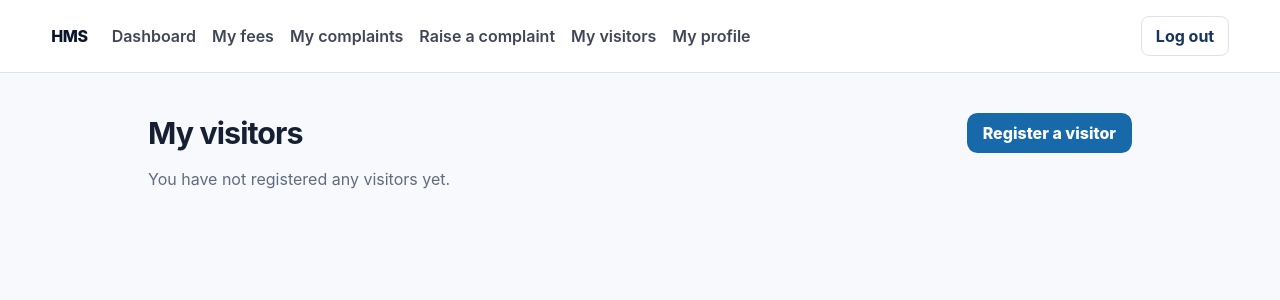
After one commit to PES-Software-Engineering-Mini-Project/Hostel-Management-System, a Django app: page /visitors/ in a window 1280 px wide. The commit adds this page. Shown: the top 300 px of the page. Run offline with Django 5.2, Linux system fonts and the light colour scheme; the visitor is signed in with stand-in values (Sample User, id 1); data that the repository does not hold is empty.

Commit message:
[SCRUM-12] Add visitor logging with entry/exit management (#5)
Students register visitors (name, contact, purpose) once they hold a room
(FR-7.5); the host and entry time come from the server, never the form
(FR-7.2, NFR-3). Admins see the visitor log, filter visitors still on the
premises (FR-7.4) and record checkout with a server-side exit time (FR-7.3).

```diff
--- a/config/urls.py
+++ b/config/urls.py
@@ -10,5 +10,6 @@ urlpatterns = [
     path("fees/", include("fees.urls")),
     path("rooms/", include("rooms.urls")),
     path("complaints/", include("complaints.urls")),
+    path("visitors/", include("visitors.urls")),
     path("reports/", include("reports.urls")),
 ]
--- a/templates/accounts/area.html
+++ b/templates/accounts/area.html
@@ -31,11 +31,14 @@
       <p><a href="{% url 'fees:fee-list' %}">Manage fees</a></p>
       <p><a href="{% url 'student-list' %}">Student records</a></p>
       <p><a href="{% url 'complaints:complaint-list' %}">Manage complaints</a></p>
+      <p><a href="{% url 'visitors:visitor-list' %}">Visitor log</a></p>
     {% else %}
       <p><a href="{% url 'fees:my-fees' %}">View my fees</a></p>
       <p><a href="{% url 'profile-edit' %}">My profile</a></p>
       <p><a href="{% url 'complaints:raise' %}">Raise a complaint</a></p>
       <p><a href="{% url 'complaints:my-complaints' %}">My complaints</a></p>
+      <p><a href="{% url 'visitors:register' %}">Register a visitor</a></p>
+      <p><a href="{% url 'visitors:my-visitors' %}">My visitors</a></p>
     {% endif %}
   </section>
 </main>
--- a/templates/base.html
+++ b/templates/base.html
@@ -19,6 +19,7 @@
             <a href="{% url 'rooms:allocation-list' %}">Allocations</a>
             <a href="{% url 'fees:fee-list' %}">Fees</a>
             <a href="{% url 'complaints:complaint-list' %}">Complaints</a>
+            <a href="{% url 'visitors:visitor-list' %}">Visitors</a>
             <a href="{% url 'student-list' %}">Students</a>
             <a href="{% url 'reports:index' %}">Reports</a>
           {% else %}
@@ -26,6 +27,7 @@
             <a href="{% url 'fees:my-fees' %}">My fees</a>
             <a href="{% url 'complaints:my-complaints' %}">My complaints</a>
             <a href="{% url 'complaints:raise' %}">Raise a complaint</a>
+            <a href="{% url 'visitors:my-visitors' %}">My visitors</a>
             <a href="{% url 'profile-edit' %}">My profile</a>
           {% endif %}
         </nav>
--- /dev/null
+++ b/visitors/static/visitors/css/visitors.css
@@ -0,0 +1,45 @@
+.visitor-page { margin: 2.5rem auto; max-width: 64rem; padding: 0 1.25rem; }
+.visitor-page-narrow { max-width: 36rem; }
+.visitor-page h1 { font-size: 1.9rem; letter-spacing: -.03em; margin: 0 0 1.25rem; }
+.visitor-heading { align-items: center; display: flex; flex-wrap: wrap; gap: 1rem; justify-content: space-between; margin-bottom: 1rem; }
+.visitor-heading h1 { margin: 0; }
+.visitor-back { color: var(--blue-600); display: inline-block; font-weight: 700; margin-bottom: 1rem; text-decoration: none; }
+.visitor-link { background: var(--blue-600); border-radius: .65rem; color: #fff; font-weight: 800; padding: .65rem 1rem; text-decoration: none; }
+.visitor-link:hover { background: var(--navy-800); }
+
+.visitor-table-wrap { overflow-x: auto; }
+.visitor-table { background: var(--surface); border: 1px solid var(--neutral-200); border-collapse: collapse; border-radius: .75rem; width: 100%; }
+.visitor-table th, .visitor-table td { border-bottom: 1px solid var(--neutral-200); padding: .75rem .9rem; text-align: left; vertical-align: top; }
+.visitor-table th { color: var(--neutral-500); font-size: .82rem; letter-spacing: .04em; text-transform: uppercase; }
+.visitor-table td.when { white-space: nowrap; }
+.visitor-table a { color: var(--blue-600); font-weight: 700; }
+.visitor-inline-form { margin: .45rem 0 0; }
+.visitor-button { background: var(--blue-600); border: 0; border-radius: .65rem; color: #fff; cursor: pointer; font: inherit; font-weight: 800; padding: .5rem .8rem; white-space: nowrap; }
+.visitor-button:hover { background: var(--navy-800); }
+
+.visitor-summary { display: grid; gap: .4rem 1.5rem; grid-template-columns: max-content 1fr; margin: 1rem 0 1.5rem; }
+.visitor-summary dt { color: var(--neutral-500); }
+.visitor-summary dd { margin: 0; }
+.visitor-badge { border-radius: 999px; display: inline-block; font-size: .8rem; font-weight: 800; padding: .3rem .7rem; white-space: nowrap; }
+.visitor-badge-inside { background: #fff6dd; color: #7a5200; }
+.visitor-badge-checked-out { background: #e3f6ec; color: #11643a; }
+.visitor-empty { color: var(--neutral-500); }
+
+.visitor-messages { list-style: none; margin: 0 0 1rem; padding: 0; }
+.visitor-message { background: #e3f6ec; border: 1px solid #a6dfc0; border-radius: .65rem; color: #11643a; margin-bottom: .5rem; padding: .8rem .9rem; }
+.visitor-message-error { background: #fff1f0; border-color: #f2b8b3; color: #8a1c13; }
+
+.visitor-page input[type="text"], .visitor-page select, .visitor-page textarea {
+  background: var(--surface);
+  border: 1px solid var(--neutral-200);
+  border-radius: .65rem;
+  color: var(--neutral-900);
+  font: inherit;
+  padding: .8rem .9rem;
+  width: 100%;
+}
+.visitor-page textarea { resize: vertical; }
+
+.visually-hidden { clip: rect(0 0 0 0); height: 1px; overflow: hidden; position: absolute; white-space: nowrap; width: 1px; }
+
+.visitor-sub { color: var(--neutral-500); font-size: .82rem; }
--- /dev/null
+++ b/visitors/templates/visitors/_messages.html
@@ -0,0 +1,7 @@
+{% if messages %}
+  <ul class="visitor-messages">
+    {% for message in messages %}
+      <li class="visitor-message visitor-message-{{ message.tags }}" role="status">{{ message }}</li>
+    {% endfor %}
+  </ul>
+{% endif %}
--- /dev/null
+++ b/visitors/templates/visitors/my_visitors.html
@@ -0,0 +1,52 @@
+{% extends "base.html" %}
+{% load static %}
+
+{% block title %}My visitors | HMS{% endblock %}
+
+{% block page_content %}
+<link rel="stylesheet" href="{% static 'visitors/css/visitors.css' %}">
+<main class="visitor-page">
+  <div class="visitor-heading">
+    <h1>My visitors</h1>
+    <a class="visitor-link" href="{% url 'visitors:register' %}">Register a visitor</a>
+  </div>
+  {% include "visitors/_messages.html" %}
+
+  {% if visitors %}
+    <div class="visitor-table-wrap">
+      <table class="visitor-table">
+        <thead>
+          <tr>
+            <th scope="col">Name</th>
+            <th scope="col">Contact</th>
+            <th scope="col">Purpose</th>
+            <th scope="col">Entry</th>
+            <th scope="col">Exit</th>
+            <th scope="col">Status</th>
+          </tr>
+        </thead>
+        <tbody>
+          {% for visitor in visitors %}
+            <tr>
+              <td>{{ visitor.name }}</td>
+              <td>{{ visitor.contact_number }}</td>
+              <td>{{ visitor.purpose|truncatechars:80 }}</td>
+              <td class="when">{{ visitor.entry_time|date:"d M Y, H:i" }}</td>
+              <td class="when">{% if visitor.exit_time %}{{ visitor.exit_time|date:"d M Y, H:i" }}{% else %}-{% endif %}</td>
+              <td>
+                {% if visitor.is_inside %}
+                  <span class="visitor-badge visitor-badge-inside">Inside</span>
+                {% else %}
+                  <span class="visitor-badge visitor-badge-checked-out">Checked out</span>
+                {% endif %}
+              </td>
+            </tr>
+          {% endfor %}
+        </tbody>
+      </table>
+    </div>
+  {% else %}
+    <p class="visitor-empty">You have not registered any visitors yet.</p>
+  {% endif %}
+</main>
+{% endblock %}
--- /dev/null
+++ b/visitors/urls.py
@@ -0,0 +1,12 @@
+from django.urls import path
+
+from . import views
+
+app_name = "visitors"
+
+urlpatterns = [
+    path("", views.my_visitors, name="my-visitors"),
+    path("new/", views.register_visitor, name="register"),
+    path("manage/", views.visitor_list, name="visitor-list"),
+    path("manage/<int:pk>/checkout/", views.check_out_visitor, name="check-out"),
+]
--- /dev/null
+++ b/visitors/views.py
@@ -0,0 +1,58 @@
+from django.contrib import messages
+from django.core.exceptions import ValidationError
+from django.shortcuts import get_object_or_404, redirect, render
+from django.views.decorators.http import require_POST
+
+from accounts.decorators import admin_required, student_required
+
+from .forms import VisitorFilterForm, VisitorForm
+from .models import Visitor
+
+
+@student_required
+def register_visitor(request):
+    # FR-7.5: a visitor entry needs a host student who currently holds a room.
+    if getattr(request.user, "room_allocation", None) is None:
+        messages.error(
+            request, "You need an allotted room before you can register a visitor."
+        )
+        return redirect("student-dashboard")
+    form = VisitorForm(request.POST or None)
+    if request.method == "POST" and form.is_valid():
+        visitor = form.save(commit=False)
+        visitor.host = request.user  # never taken from the form (NFR-3)
+        visitor.save()  # entry_time is not in the form, so the server clock sets it (FR-7.2)
+        messages.success(request, f"{visitor.name} has been registered as your visitor.")
+        return redirect("visitors:my-visitors")
+    return render(request, "visitors/visitor_form.html", {"form": form})
+
+
+@student_required
+def my_visitors(request):
+    # Starting from the student's own visitors keeps their list private (NFR-3).
+    visitors = request.user.visitors.all()
+    return render(request, "visitors/my_visitors.html", {"visitors": visitors})
+
+
+@admin_required
+def visitor_list(request):
+    filter_form = VisitorFilterForm(request.GET)
+    visitors = filter_form.filter(Visitor.objects.select_related("host"))
+    return render(
+        request,
+        "visitors/visitor_list.html",
+        {"visitors": visitors, "filter_form": filter_form},
+    )
+
+
+@admin_required
+@require_POST
+def check_out_visitor(request, pk):
+    visitor = get_object_or_404(Visitor, pk=pk)
+    try:
+        visitor.check_out()
+    except ValidationError as error:
+        messages.error(request, error.messages[0])
+    else:
+        messages.success(request, f"{visitor.name} has been checked out.")
+    return redirect("visitors:visitor-list")
```
Also changed, not shown: visitors/admin.py (added, +13 -0 lines), visitors/forms.py (added, +41 -0 lines), visitors/models.py (+48 -1 lines), visitors/templates/visitors/visitor_form.html (added, +29 -0 lines), visitors/templates/visitors/visitor_list.html (added, +62 -0 lines), visitors/tests/helpers.py (added, +39 -0 lines), visitors/tests/test_models.py (added, +43 -0 lines), visitors/tests/test_views.py (added, +193 -0 lines), visitors/migrations/0001_initial.py (added), visitors/tests/__init__.py (added), visitors/tests/test_app.py (renamed from visitors/tests.py).
